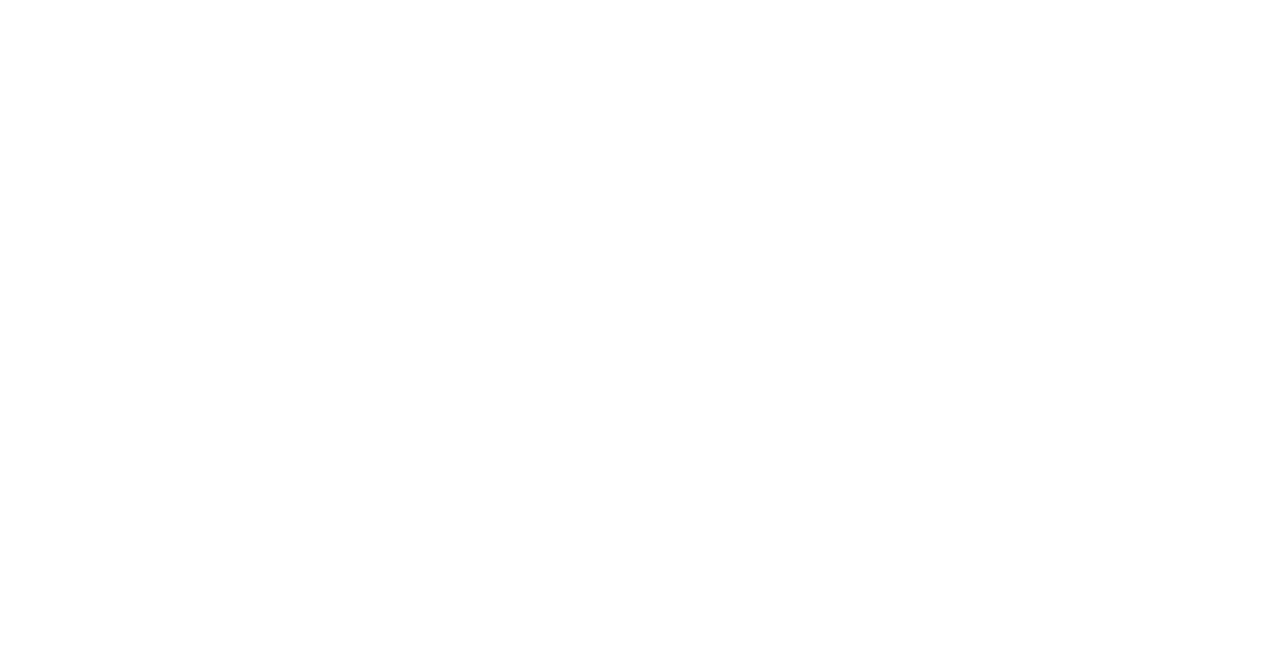
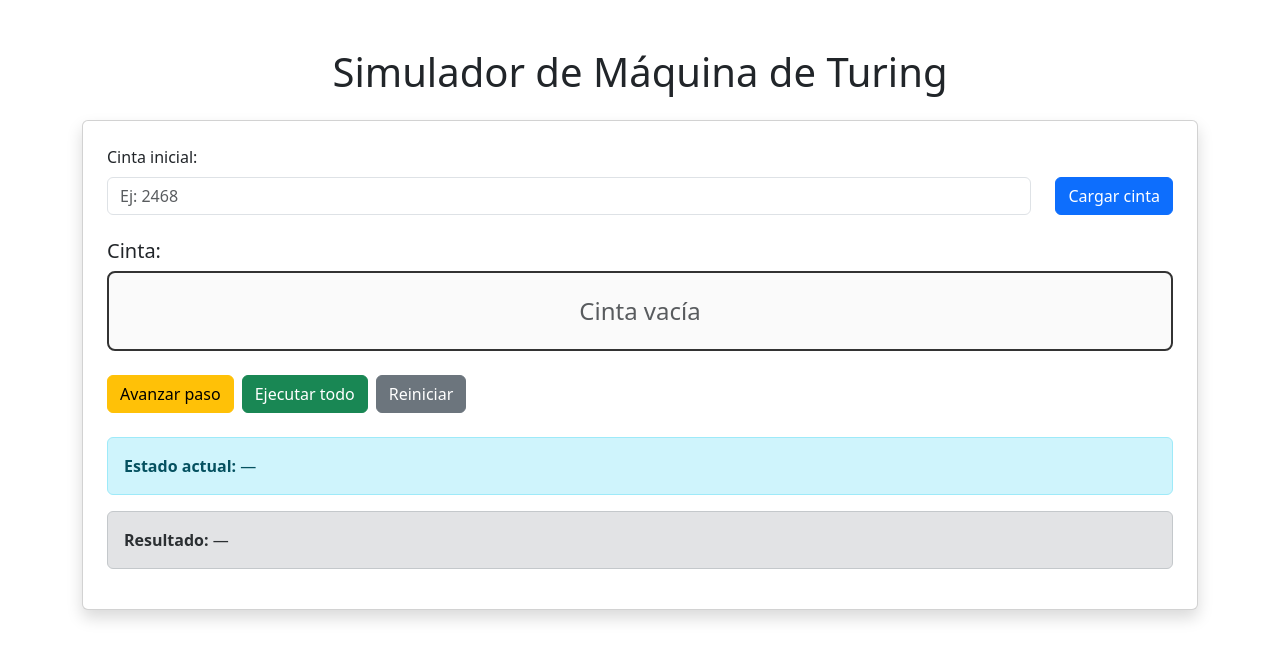
Before and after one commit to pandi-5/Regex-AFD, a plain HTML site: page index.html in a window 1280 px wide. Drawn offline with nearby package versions, Linux system fonts and the light colour scheme.

Commit message:
Desarrollo del HTML y CSS para la visualizacion del programa

```diff
--- a/index.html
+++ b/index.html
@@ -3,9 +3,60 @@
 <head>
     <meta charset="UTF-8">
     <meta name="viewport" content="width=device-width, initial-scale=1.0">
+    <link href="https://cdn.jsdelivr.net/npm/bootstrap@5.3.0/dist/css/bootstrap.min.css" rel="stylesheet"/>
+    <link rel="stylesheet" href="style.css">
+
     <title>Proyecto Gramaticas</title>
 </head>
 <body>
+    <div class="container py-5">
 
+        <h1 class="text-center mb-4">Simulador de Máquina de Turing</h1>
+
+        <div class="card shadow p-4">
+            <div class="row mb-4">
+                <div class="col">
+                    <form action="script.js">
+                        <label class="form-label">Cinta inicial:</label>
+                        <input id="inputTape" type="text" class="form-control" placeholder="Ej: 2468">
+                    </form>
+                </div>
+                <div class="col-auto d-flex align-items-end">
+                    <button id="loadBtn" class="btn btn-primary">Cargar cinta</button>
+                </div>
+            </div>
+
+            <!-- Zona donde se muestra la cinta -->
+            <h5>Cinta:</h5>
+            <div id="tapeBox" class="tape-box mb-4">
+                <span class="text-muted">Cinta vacía</span>
+            </div>
+
+            <!-- Botones de control -->
+            <div class="d-flex gap-2 mb-4">
+                <button id="stepBtn" class="btn btn-warning">Avanzar paso</button>
+                <button id="autoBtn" class="btn btn-success">Ejecutar todo</button>
+                <button id="resetBtn" class="btn btn-secondary">Reiniciar</button>
+            </div>
+
+            <!-- Estado actual -->
+            <div class="alert alert-info">
+                <strong>Estado actual:</strong>
+                <span id="stateLabel">—</span>
+            </div>
+
+            <!-- Resultado final -->
+            <div class="alert alert-secondary">
+                <strong>Resultado:</strong>
+                <span id="resultLabel">—</span>
+            </div>
+
+        </div>
+    </div>
+
+    <!-- Bootstrap JS -->
+    <script
+        src="https://cdn.jsdelivr.net/npm/bootstrap@5.3.0/dist/js/bootstrap.bundle.min.js">
+    </script>
 </body>
 </html>
--- a/style.css
+++ b/style.css
@@ -0,0 +1,23 @@
+/* Estilo de la "cinta" */
+.tape-box {
+    border: 2px solid #333;
+    height: 80px;
+    display: flex;
+    align-items: center;
+    justify-content: center;
+    font-size: 1.5rem;
+    background: #fafafa;
+    overflow-x: auto;
+    white-space: nowrap;
+    padding: 10px;
+    border-radius: 8px;
+}
+
+.tape-symbol {
+    padding: 0 10px;
+}
+
+.pointer {
+    color: red;
+    font-weight: bold;
+}
```
